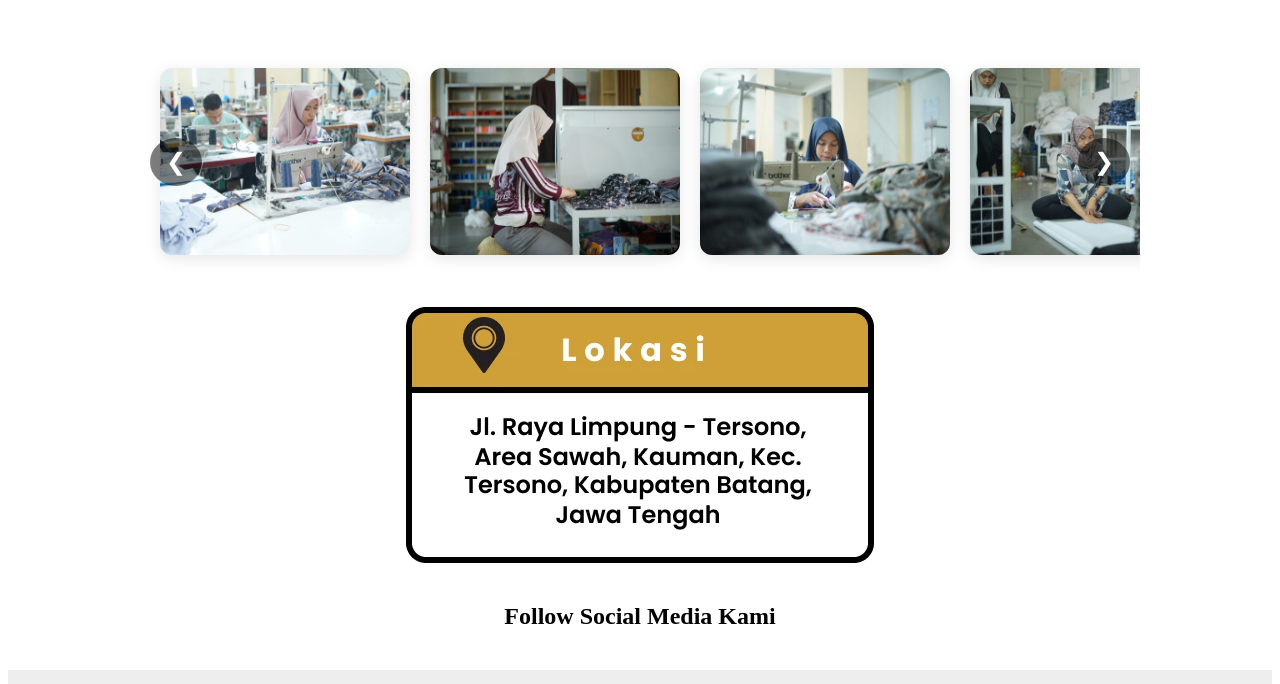
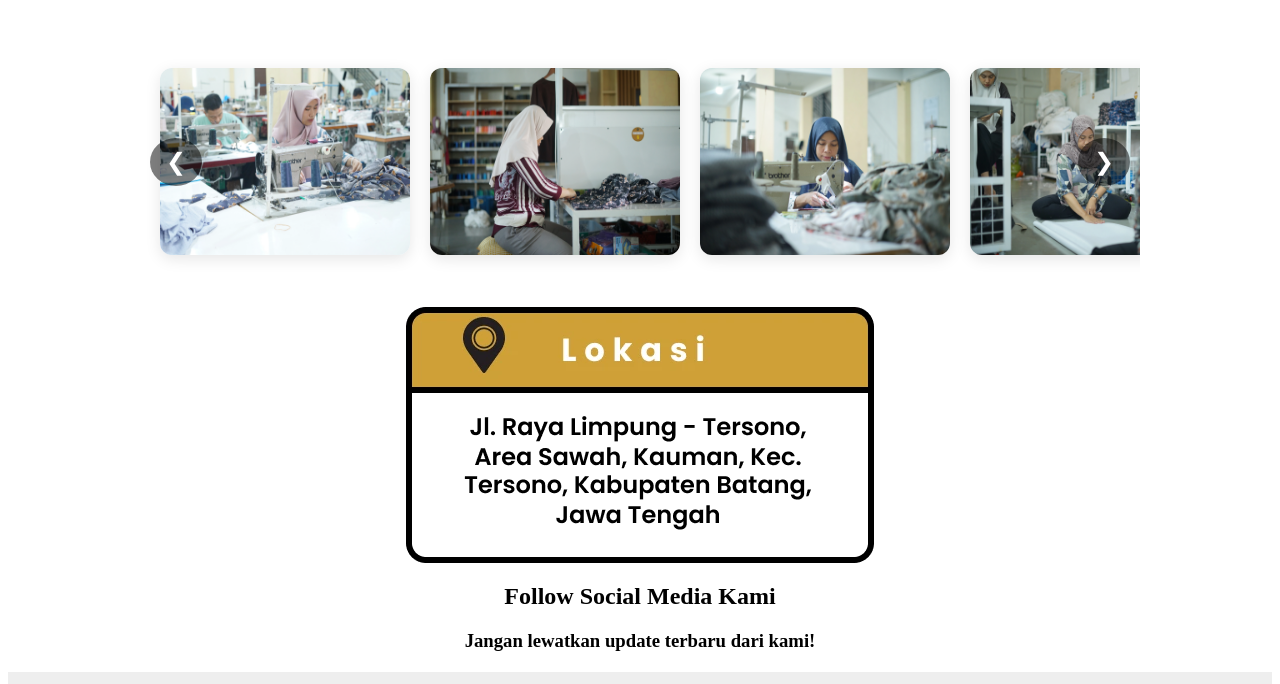
Before and after one commit to nasihulwan/ezza_konveksi, a plain HTML site: page index.html in a window 1280 px wide. Shown: the part 6093-6777 px from the top of the page. Drawn offline with Linux system fonts and the light colour scheme; grey boxes are pictures that could not be loaded.

Commit message:
update project

```diff
--- a/index.html
+++ b/index.html
@@ -170,6 +170,7 @@
 
   <section class="social-heading">
     <h2>Follow Social Media Kami</h2>
+    <h3>Jangan lewatkan update terbaru dari kami!</h3>
   </section>
 
 
--- a/style.css
+++ b/style.css
@@ -472,9 +472,13 @@ form button:hover {
   right: 10px;
 }
 
+
+
 .social-heading {
   text-align: center;
-  margin: 40px 0;
+  margin-top: 2px;
+  margin-bottom: 0xp;
+  margin: 20px 0;
 }
 
 
```
